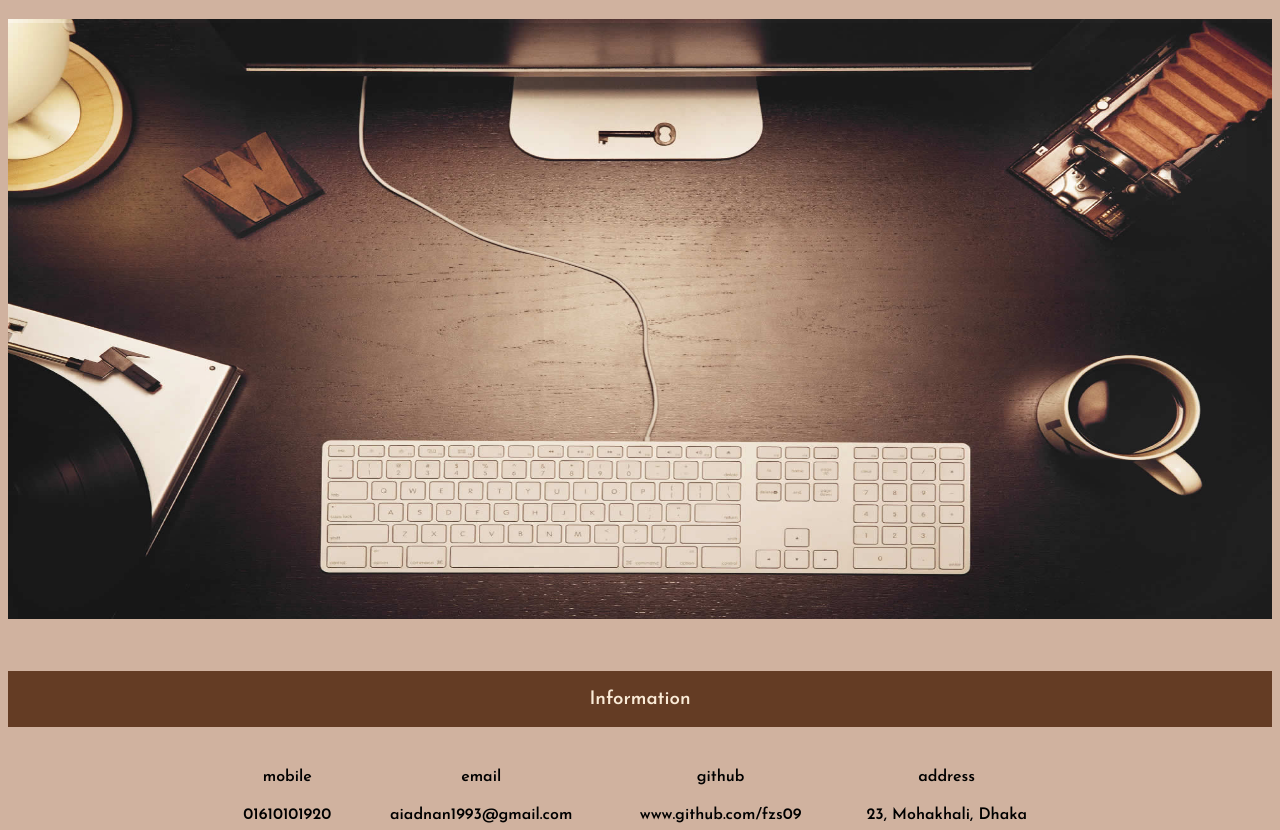
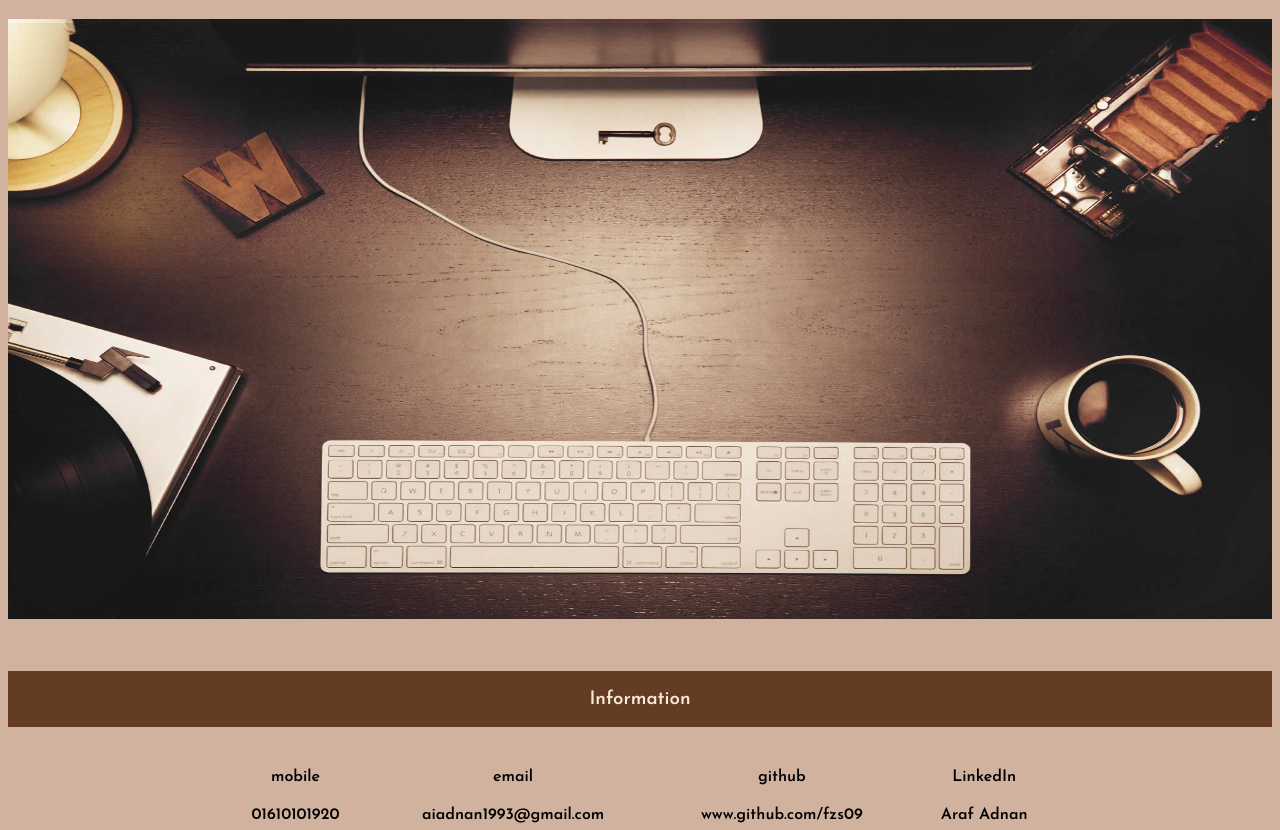
Before and after one commit to fzs09/fzs09.github.io, a plain HTML site: page index.html in a window 1280 px wide. Shown: the part 122-952 px from the top of the page. Drawn offline with nearby package versions, Linux system fonts and the light colour scheme.

Commit message:
Update index.html

```diff
--- a/index.html
+++ b/index.html
@@ -56,13 +56,13 @@
 			    <th>mobile</th>
 			    <th>email</th>
 			    <th>github</th>
-			    <th>address</th>
+			    <th>LinkedIn</th>
 			  </tr>
 			  <tr>
 			    <td>01610101920</td>
 			    <td>aiadnan1993@gmail.com</td>
 			    <td><a href="www.github.com/fzs09">www.github.com/fzs09</a></td>
-			    <td>23, Mohakhali, Dhaka</td>
+			    <td><a href="https://www.linkedin.com/in/araf-iftekhar-adnan-fzs09">Araf Adnan</a></td>
 			  </tr>
 			</table>
 		</div>
```
